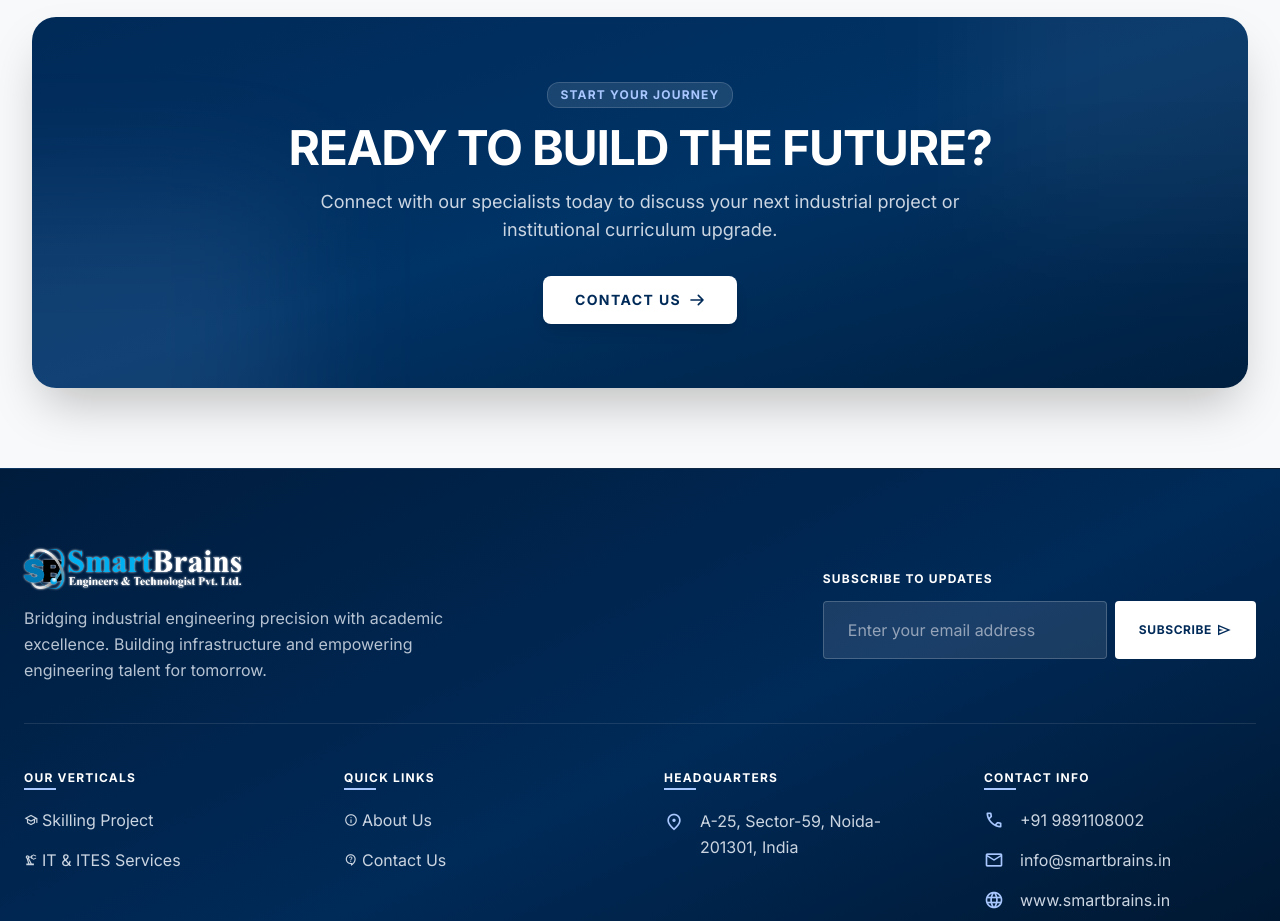
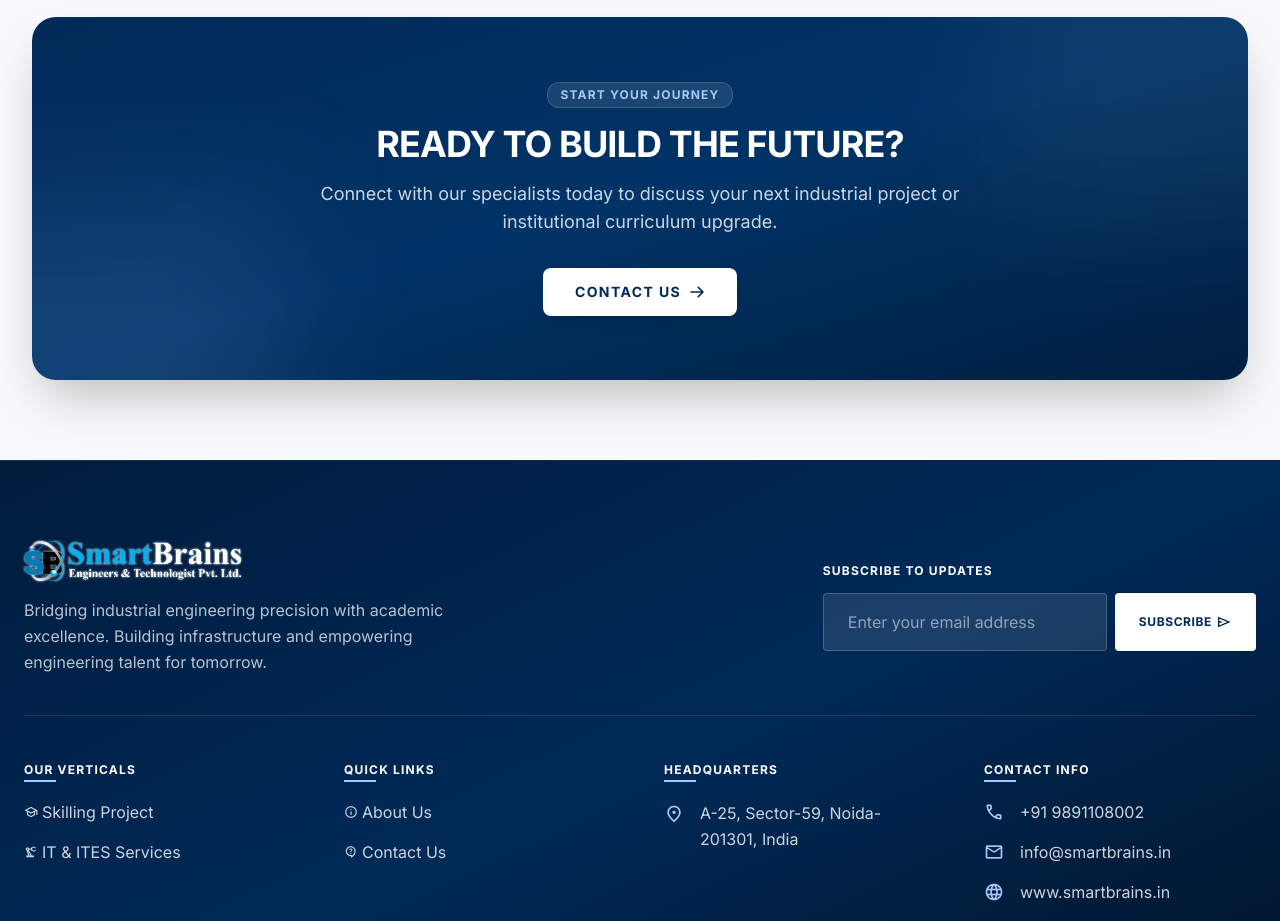
Before and after one commit to Anuj-prajapati-SDE/Smart_Brains_Pvt_Limited, a React (Vite) app in the folder Frontend/: page / in a window 1280 px wide. Shown: the part 3700-4621 px from the top of the page. Built offline with nearby package versions, Linux system fonts and the light colour scheme.

Commit message:
feat: implement ContactUs and HomePage pages with form handling and EmailJS integration

```diff
--- a/Frontend/src/pages/ContactUs/ContactUs.jsx
+++ b/Frontend/src/pages/ContactUs/ContactUs.jsx
@@ -447,7 +447,7 @@ const ContactUs = () => {
           <div className="bg-[#00152b] text-white rounded-3xl p-6 md:p-10 border border-white/10 shadow-2xl relative overflow-hidden">
 
             {/* Vector World Map as Section Graphic */}
-            <div className="absolute inset-0 opacity-20 pointer-events-none flex items-center justify-center">
+            <div className="absolute inset-0 opacity-20 pointer-events-none ">
               <WorldMapVector className="w-full h-full text-[#a9c7ff]" />
             </div>
 
@@ -464,57 +464,7 @@ const ContactUs = () => {
                 <p className="text-xs md:text-sm text-slate-300 font-light leading-relaxed">
                   SmartBrains operates from our core Operations HQ in Noida, India, serving partner schools, infrastructure developers, and corporate enterprises across Asia-Pacific, the Middle East, and Europe.
                 </p>
-
-                {/* Region Selector Pills */}
-                {/* <div className="pt-2 flex flex-wrap gap-2">
-                  {Object.keys(globalRegions).map((regKey) => (
-                    <button
-                      key={regKey}
-                      onClick={() => setActiveRegion(regKey)}
-                      className={`px-3.5 py-1.5 rounded-xl text-xs font-semibold uppercase tracking-wider transition-all ${
-                        activeRegion === regKey
-                          ? "bg-[#a9c7ff] text-[#001b3d] shadow-md font-bold"
-                          : "bg-white/5 text-slate-300 hover:bg-white/10 border border-white/10"
-                      }`}
-                    >
-                      {regKey === "noida" ? "Noida HQ (India)" : regKey === "dubai" ? "Middle East" : regKey === "london" ? "Europe Hub" : "APAC Desk"}
-                    </button>
-                  ))}
-                </div> */}
               </div>
-
-              {/* Right Column: Selected Location Detail Card */}
-              {/* <div className="lg:col-span-6">
-                <div className="p-6 rounded-2xl bg-white/10 border border-white/15 backdrop-blur-md space-y-3">
-                  <div className="flex items-center justify-between">
-                    <span className="text-[10px] uppercase font-bold tracking-widest text-[#a9c7ff] px-2.5 py-0.5 rounded bg-white/10">
-                      {globalRegions[activeRegion].status}
-                    </span>
-                    <span className="text-xs text-emerald-400 font-semibold flex items-center gap-1">
-                      <span className="w-2 h-2 rounded-full bg-emerald-400 animate-pulse" />
-                      Active Office
-                    </span>
-                  </div>
-
-                  <h4 className="text-lg font-bold text-white">
-                    {globalRegions[activeRegion].title}
-                  </h4>
-                  <p className="text-xs text-slate-300 font-light">
-                    {globalRegions[activeRegion].subtitle}
-                  </p>
-
-                  <div className="pt-2 border-t border-white/10 text-xs text-slate-200 space-y-1.5">
-                    <p className="flex items-center gap-2">
-                      <span className="material-symbols-outlined text-[16px] text-[#a9c7ff]">location_on</span>
-                      <span>{globalRegions[activeRegion].address}</span>
-                    </p>
-                    <p className="flex items-center gap-2">
-                      <span className="material-symbols-outlined text-[16px] text-[#a9c7ff]">mail</span>
-                      <a href={`mailto:${globalRegions[activeRegion].email}`} className="hover:underline">{globalRegions[activeRegion].email}</a>
-                    </p>
-                  </div>
-                </div>
-              </div> */}
 
             </div>
 
--- a/Frontend/src/pages/HomePage/HomePage.jsx
+++ b/Frontend/src/pages/HomePage/HomePage.jsx
@@ -311,9 +311,9 @@ const HomePage = () => {
             <span className="inline-block px-3 py-1 bg-white/10 text-[#a9c7ff] rounded-full text-[10px] sm:text-xs font-bold uppercase tracking-widest mb-3 sm:mb-4 border border-white/15">
               Start Your Journey
             </span>
-            <h2 className="text-2xl sm:text-3xl md:text-4xl lg:text-5xl font-black mb-3 sm:mb-4 tracking-tight uppercase leading-tight">
+            <h4 className="text-2xl sm:text-3xl md:text-4xl lg:text-4xl font-black mb-3 sm:mb-4 tracking-tight uppercase leading-tight">
               Ready to Build the Future?
-            </h2>
+            </h4>
             <p className="text-xs sm:text-sm md:text-base lg:text-lg text-slate-200 font-light opacity-90 max-w-2xl mx-auto mb-6 sm:mb-8 leading-relaxed">
               Connect with our specialists today to discuss your next industrial project or institutional curriculum upgrade.
             </p>
```
